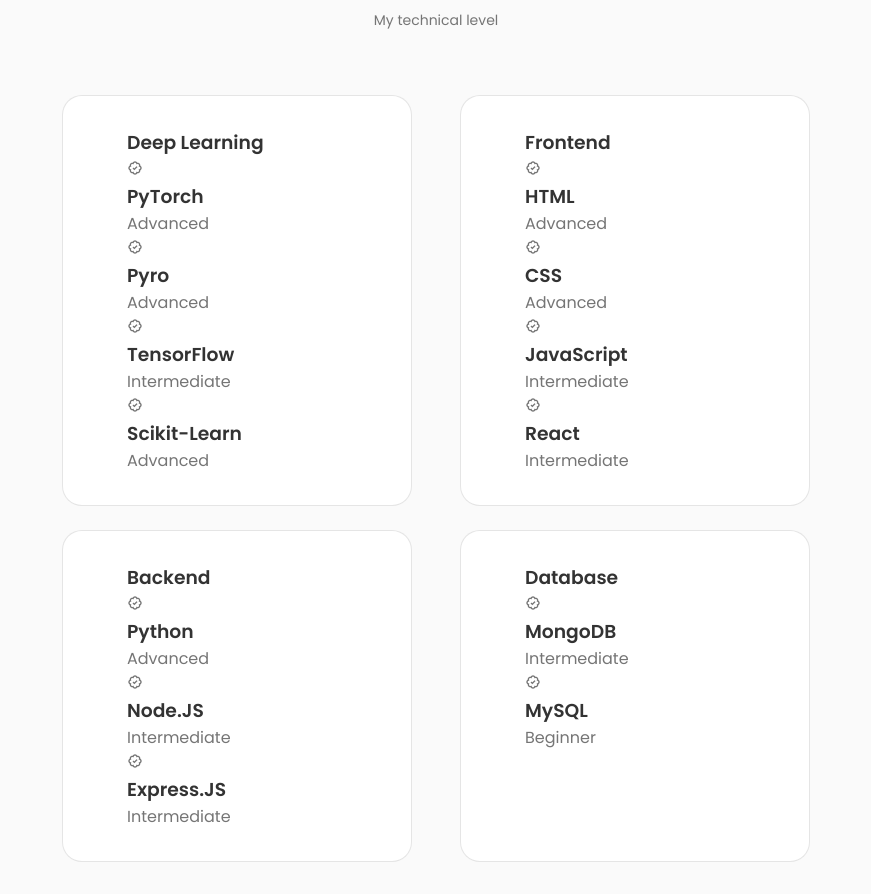
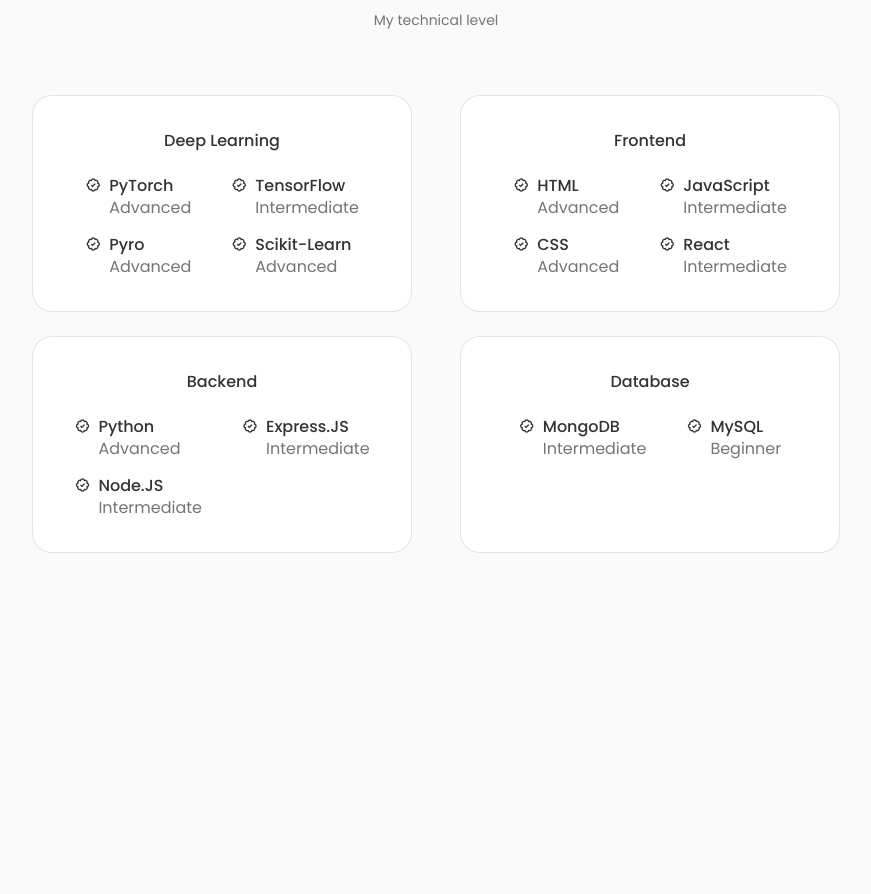
Before and after one commit to sinatayebati/sinatayebati.github.io, a React (Create React App) app: page / in a window 1280 px wide. Shown: the part 1620-2514 px from the top of the page, without its empty margins (204-1075 px from the left). After the commit the page ends 2205 px from the top, so only its background shows below. Built offline with nearby package versions, Linux system fonts and the light colour scheme.

Commit message:
commit #44 skills tyle

```diff
--- a/src/components/skills/backend.jsx
+++ b/src/components/skills/backend.jsx
@@ -6,6 +6,7 @@ const Backend = () => {
         <h3 className="skills__title">Backend</h3>
 
         <div className="skills__box">
+
             <div className="skills__group">
 
                 <div className="skills__data">
@@ -26,6 +27,10 @@ const Backend = () => {
                     </div>
                 </div>
 
+            </div>
+
+            <div className="skills__group">
+
                 <div className="skills__data">
                     <i class='bx bx-badge-check'></i>
 
--- a/src/components/skills/database.jsx
+++ b/src/components/skills/database.jsx
@@ -6,6 +6,7 @@ const Database = () => {
             <h3 className="skills__title">Database</h3>
 
             <div className="skills__box">
+
                 <div className="skills__group">
 
                     <div className="skills__data">
@@ -16,6 +17,10 @@ const Database = () => {
                             <span className="skills__level">Intermediate</span>
                         </div>
                     </div>
+
+                </div>
+
+                <div className="skills__group">
 
                     <div className="skills__data">
                         <i class='bx bx-badge-check'></i>
--- a/src/components/skills/deeplr.jsx
+++ b/src/components/skills/deeplr.jsx
@@ -26,6 +26,10 @@ const Deeplr = () => {
                         </div>
                     </div>
 
+                </div>
+
+                <div className="skills__group">
+
                 <div className="skills__data">
                     <i class='bx bx-badge-check'></i>
 
--- a/src/components/skills/frontend.jsx
+++ b/src/components/skills/frontend.jsx
@@ -6,6 +6,7 @@ const Frontend = () => {
         <h3 className="skills__title">Frontend</h3>
 
         <div className="skills__box">
+
             <div className="skills__group">
 
                 <div className="skills__data">
@@ -25,6 +26,10 @@ const Frontend = () => {
                         <span className="skills__level">Advanced</span>
                     </div>
                 </div>
+
+            </div>
+
+            <div className="skills__group">
 
                 <div className="skills__data">
                     <i class='bx bx-badge-check'></i>
--- a/src/components/skills/skills.css
+++ b/src/components/skills/skills.css
@@ -1,5 +1,5 @@
 .skills__container {
-    grid-template-columns: repeat(2, 350px);
+    grid-template-columns: repeat(2, 380px);
     column-gap: 3rem;
     justify-content: center;
 }
@@ -10,3 +10,42 @@
     padding: 2rem 4rem;
     border-radius: 1.25rem;
 }
+
+.skills__title {
+    font-size: var(--normal-font-size);
+    font-weight: var(--font-medium);
+    text-align: center;
+    margin-bottom: var(--mb-1-5);
+}
+
+.skills__box {
+    display: flex;
+    justify-content: center;
+    column-gap: 2.5rem;
+}
+
+.skills__group {
+    display: grid;
+    align-items: flex-start;
+    row-gap: 1rem;
+}
+
+.skills__data {
+    display: flex;
+    column-gap: 0.5rem;
+}
+
+.skills .bx-badge-check {
+    font-size: 1rem;
+    color: var(--title-color);
+}
+
+.skills__name {
+    font-size: var(--normal-font-size);
+    font-weight: var(--font-medium);
+    line-height: 18px;
+}
+
+.skills__level {
+    font-size: var(--tiny-font);
+}
```
Lines whose indentation alone changed are shown as unchanged.
